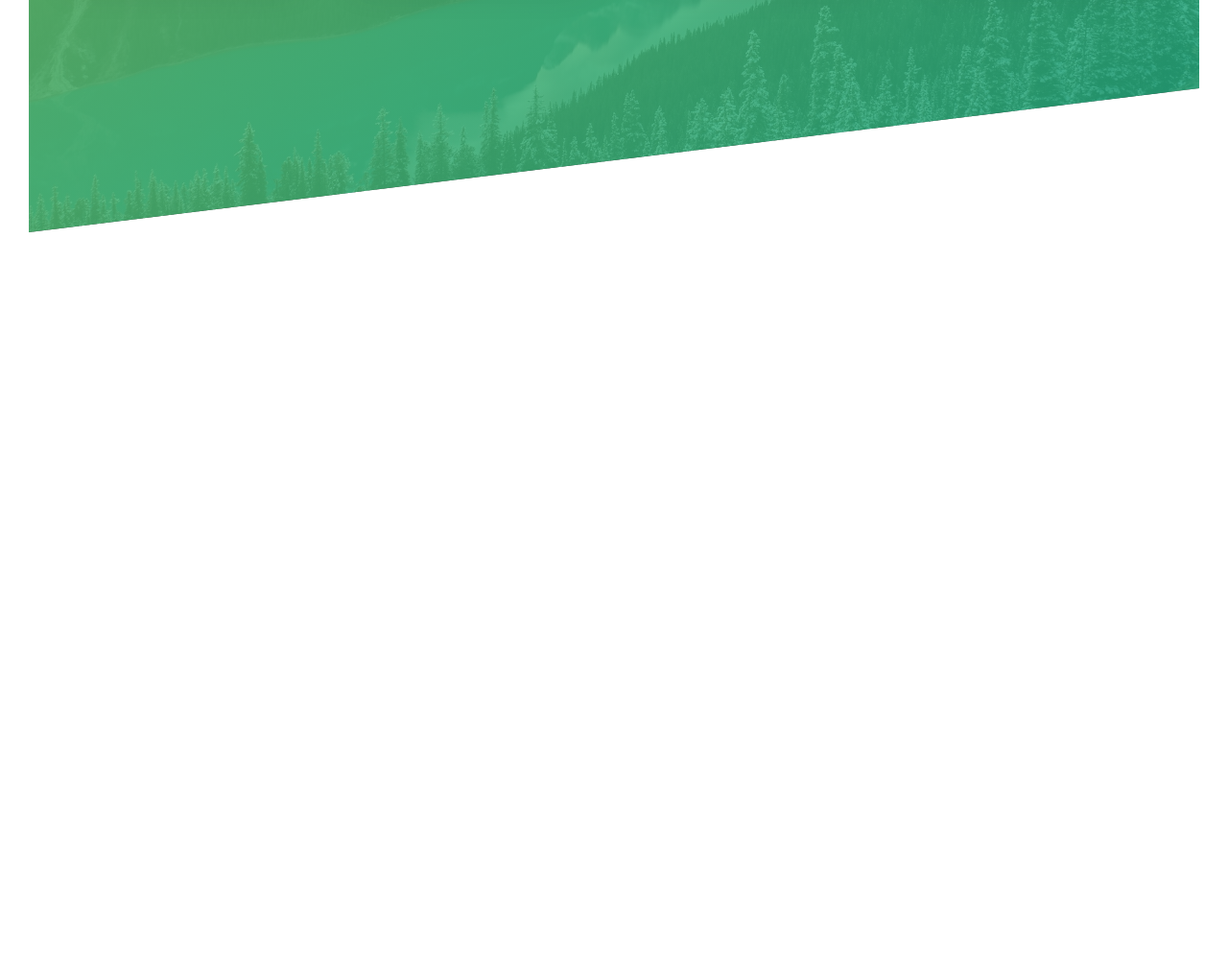
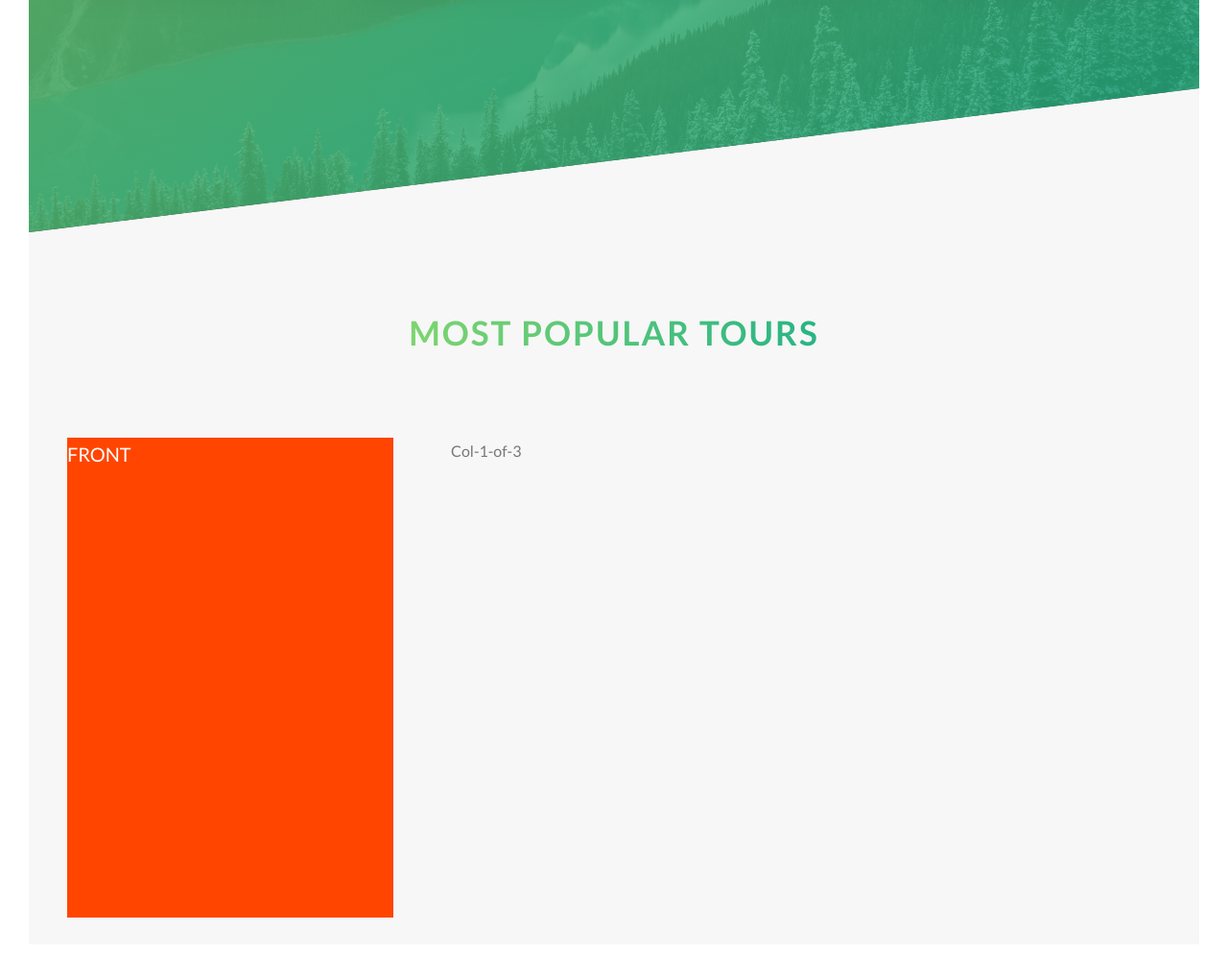
Before and after one commit to johnlester347/Natours, a website: page index.html in a window 1280 px wide. Shown: the part 2016-3011 px from the top of the page at 96% size. Before the commit the page ends 2258 px from the top, so only its background shows below. Drawn offline with Linux system fonts and the light colour scheme.

Commit message:
Section Tours Card Unfinished

```diff
--- a/index.html
+++ b/index.html
@@ -99,6 +99,31 @@
                 </div>
             </div>
         </section>
+
+        <section class="section-tours">
+            <div class="u-center-text u-margin-bottom-big">
+                <h2 class="heading-secondary">Most popular tours</h2>
+            </div>
+
+            <div class="row">
+                <div class="col-1-of-3">
+                    <div class="card">
+                        <div class="card__side card__side--front">
+                            FRONT
+                        </div>
+                        <div class="card__side card__side--back">
+                            BACK
+                        </div>
+                    </div>
+                </div>
+                <div class="col-1-of-3">
+                    Col-1-of-3
+                </div>
+                <div class="col-1-of-3">
+                    Col-1-of-3
+                </div>
+            </div>
+        </section>
     </main>
 
     <!-- <section class="grid-test">
--- /dev/null
+++ b/sass/components/_card.scss
@@ -0,0 +1,36 @@
+.card {
+    perspective: 150rem;
+    -moz-perspective: 150rem;
+    position: relative;
+
+    &__side {
+        background-color: orangered;
+        color: #fff;
+        font-size: 2rem;
+        height: 50rem;
+        transition: all .8s;
+        position: absolute;
+        top: 0;
+        left: 0;
+        width: 100%;
+        backface-visibility: hidden;
+
+        &--front {
+            background-color: orangered;
+        }
+
+        &--back {
+            background-color: green;
+            transform: rotateY(180deg);
+        }
+    }
+
+    //.card:hover .card__side:hover // When the card is hovered the card__side will be transformed too
+    &:hover &__side--front {
+        transform: rotateY(180deg);
+    }
+
+    &:hover &__side--back {
+        transform: rotateY(0deg);
+    }
+}
--- a/sass/main.scss
+++ b/sass/main.scss
@@ -13,6 +13,7 @@
 
 
 @import "components/button";
+@import "components/card";
 @import "components/composition";
 @import "components/feature-box";
 
--- a/sass/pages/_home.scss
+++ b/sass/pages/_home.scss
@@ -16,3 +16,9 @@
         transform: skewY(7deg);
     }
 }
+
+.section-tours {
+    background-color: $color-gey-light-1;
+    padding: 25rem 0 50rem 0;
+    margin-top: -10rem;
+}
```
Also changed, not shown: css/style.css.
